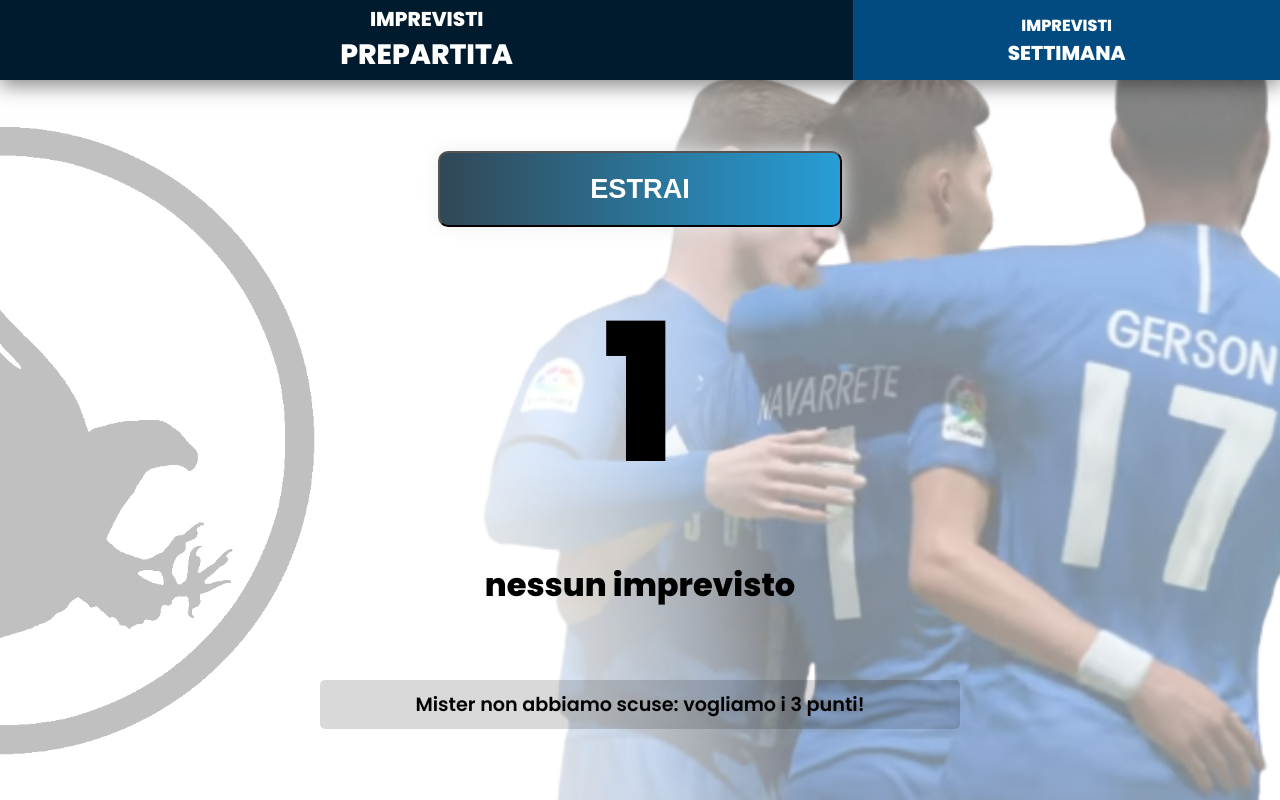
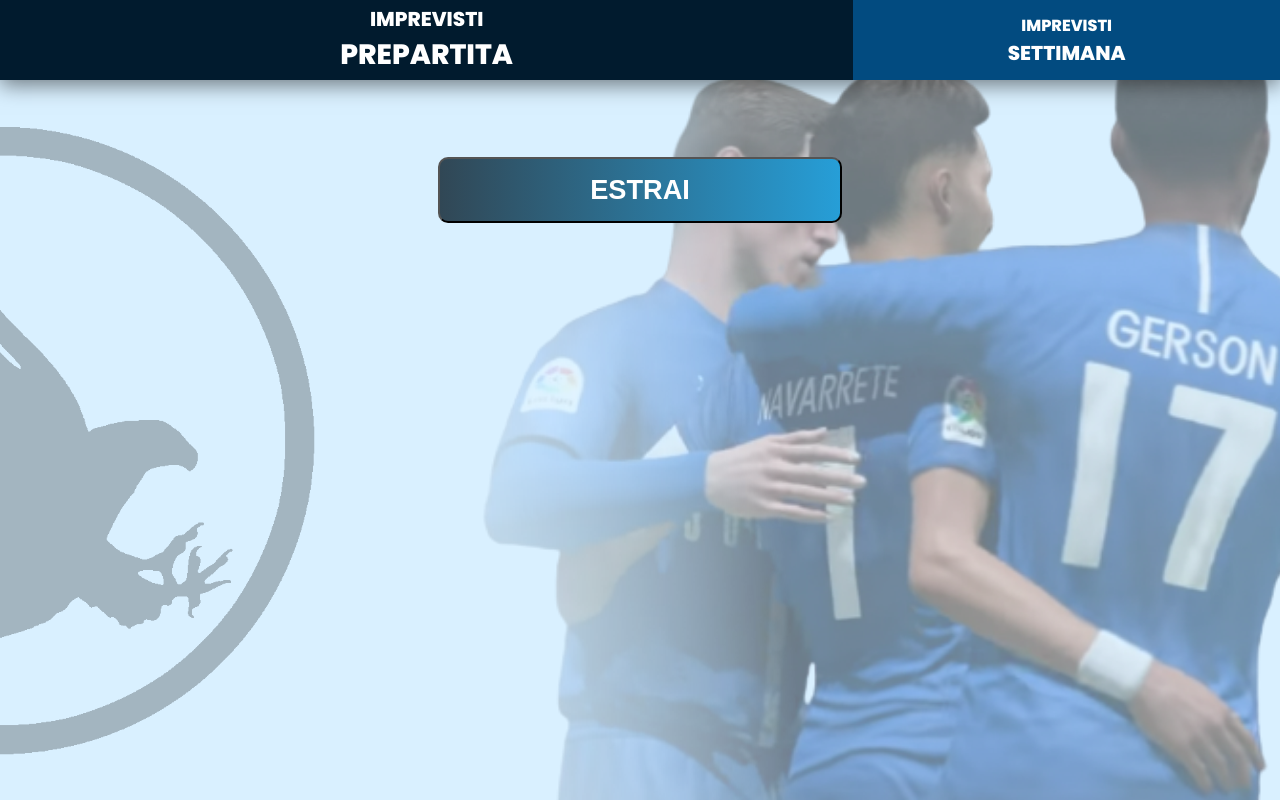
Before and after one commit to tgalex75/ImprevistiFalco, a React (Create React App) app: page / in a window 1280 px wide. Both pictures are taken after a click on the element "IMPREVISTI PREPARTITA". Built offline with nearby package versions, Linux system fonts and the light colour scheme.

Commit message:
v 1.2
Added Main visibility before extraction

```diff
--- a/src/App.js
+++ b/src/App.js
@@ -22,7 +22,7 @@ export default function App() {
         return Math.floor(Math.random() * imprev.length) + 1;
     }
 
-    const [randomNumber, setRandomNumber] = React.useState(1)
+    const [randomNumber, setRandomNumber] = React.useState(0)
 
     function randNumBox() {
         setRandomNumber(getRandomNumber)
--- a/src/Main.js
+++ b/src/Main.js
@@ -1,70 +1,124 @@
 import React from "react";
-import Tooltip from '@mui/material/Tooltip';
+import Tooltip from "@mui/material/Tooltip";
 
 export default function Main(props) {
-
-    const [inputField, setInputField] = React.useState({randomPlayerNumber: ""})
+    const [inputField, setInputField] = React.useState({
+        randomPlayerNumber: "",
+    });
 
     function handleChange(event) {
-        setInputField(prevInputField => {
+        setInputField((prevInputField) => {
             return {
                 ...prevInputField,
-                [event.target.name]: event.target.value
-            }
-        })
+                [event.target.name]: event.target.value,
+            };
+        });
     }
 
-    const [extractedNumber, setExtractedNumber] = React.useState(null)
+    const [extractedNumber, setExtractedNumber] = React.useState(null);
 
-    function chooseRandomPlayer () {
-        setExtractedNumber(Math.floor(Math.random() * inputField.randomPlayerNumber) + 1)
+    function chooseRandomPlayer() {
+        setExtractedNumber(
+            Math.floor(Math.random() * inputField.randomPlayerNumber) + 1
+        );
     }
-    const randNumFixedIndex = props.randomNumber - 1
-    const title = props.imprev[randNumFixedIndex].title
-    const description = props.imprev[randNumFixedIndex].description
-    const isImprev = props.imprev[randNumFixedIndex].isImprev
-    const ultEstrazione = props.imprev[randNumFixedIndex].ultEstrazione
+    const randNumFixedIndex = props.randomNumber && props.randomNumber - 1;
+    const title = props.imprev[randNumFixedIndex].title;
+    const description = props.imprev[randNumFixedIndex].description;
+    const isImprev = props.imprev[randNumFixedIndex].isImprev;
+    const ultEstrazione = props.imprev[randNumFixedIndex].ultEstrazione;
     return (
-        <main className={props.mainState === "welcome" ? "main welcome" : "main"}>
-
+        <main
+            className={props.mainState === "welcome" ? "main welcome" : "main"}
+        >
             {/* WELCOME SCREEN */}
-            {props.mainState === "welcome" &&
+            {props.mainState === "welcome" && (
                 <div className="overlay">
-            <h1 className="welcome-title">Benvenuto!<br/>Scegli il tipo di imprevisto dal menu in alto</h1>
-            </div>}
+                    <h1 className="welcome-title">
+                        Benvenuto!
+                        <br />
+                        Scegli il tipo di imprevisto dal menu in alto
+                    </h1>
+                </div>
+            )}
             {/* IMPREVISTI PREPARTITA */}
             {props.mainState === "prepartita" && (
                 <div className="displayPrepartita">
-                    <button type="button" className="btn-randNum" onClick={props.randNumBox}>ESTRAI</button>
-                    <h2 className={isImprev ? "red-alert" : ""} id="randomNumber">{props.randomNumber}</h2>
+                    <button
+                        type="button"
+                        className="btn-randNum"
+                        onClick={props.randNumBox}
+                    >
+                        ESTRAI
+                    </button>
+                    <h2 style={props.randomNumber ? {visibility:"visible"} : {visibility:"hidden"}}
+                        className={isImprev ? "red-alert" : ""}
+                        id="randomNumber"
+                    >
+                        {props.randomNumber}
+                    </h2>
                     {ultEstrazione && <div className="img-impr"></div>}
-                    <h3 className={isImprev ? "red-alert" : ""}>{title}</h3>
-                    <p>{description}</p>
-                    {ultEstrazione && <div className="ultEstrazione">
+                    <h3 style={props.randomNumber ? {visibility:"visible"} : {visibility:"hidden"}} className={isImprev ? "red-alert" : ""}>{title}</h3>
+                    <p style={props.randomNumber ? {visibility:"visible"} : {visibility:"hidden"}}>{description}</p>
+                    {ultEstrazione && (
+                        <div className="ultEstrazione">
                             <div className="container">
-                        <Tooltip title="Inserisci un numero per estrarre il giocatore colpito dall'imprevisto" followCursor>
-                            <input type="number"
+                                <Tooltip
+                                    title="Inserisci un numero per estrarre il giocatore colpito dall'imprevisto"
+                                    followCursor
+                                >
+                                    <input
+                                        type="number"
                                         name="randomPlayerNumber"
                                         value={inputField.randomPlayerNumber}
                                         onChange={handleChange}
-                            min="1" max="35"
+                                        min="1"
+                                        max="35"
                                     />
                                 </Tooltip>
-                            <button type="button" className="btn-player" onClick={chooseRandomPlayer}>ESTRAI</button>
+                                <button
+                                    type="button"
+                                    className="btn-player"
+                                    onClick={chooseRandomPlayer}
+                                >
+                                    ESTRAI
+                                </button>
                             </div>
-                        <div className="randomPlayer">{extractedNumber}</div>
-                    </div>}
+                            <div className="randomPlayer">
+                                {extractedNumber}
+                            </div>
+                        </div>
+                    )}
                 </div>
             )}
 
             {/* IMPREVISTI PEGGIORE DELLA SETTIMANA */}
 
-            {props.mainState === "settimana" &&(
+            {props.mainState === "settimana" && (
                 <div className="displayPrepartita">
-                    <div className="btn-randNum" onClick={props.randNumBox}>ESTRAI</div>
-                    <h2 className={props.imprevSettim[randNumFixedIndex].isImprev ? "red-alert" : ""} id="randomNumber">{props.randomNumber}</h2>
-                    <h3 className={props.imprevSettim[randNumFixedIndex].isImprev ? "red-alert" : ""}>{props.imprevSettim[randNumFixedIndex].title}</h3>
-                    <p>{props.imprevSettim[randNumFixedIndex].description}</p>
+                    <div className="btn-randNum" onClick={props.randNumBox}>
+                        ESTRAI
+                    </div>
+                    <h2 style={props.randomNumber ? {visibility:"visible"} : {visibility:"hidden"}}
+                        className={
+                            props.imprevSettim[randNumFixedIndex].isImprev
+                                ? "red-alert"
+                                : ""
+                        }
+                        id="randomNumber"
+                    >
+                        {props.randomNumber}
+                    </h2>
+                    <h3 style={props.randomNumber ? {visibility:"visible"} : {visibility:"hidden"}}
+                        className={
+                            props.imprevSettim[randNumFixedIndex].isImprev
+                                ? "red-alert"
+                                : ""
+                        }
+                    >
+                        {props.imprevSettim[randNumFixedIndex].title}
+                    </h3>
+                    <p style={props.randomNumber ? {visibility:"visible"} : {visibility:"hidden"}}>{props.imprevSettim[randNumFixedIndex].description}</p>
                 </div>
             )}
         </main>
--- a/src/index.css
+++ b/src/index.css
@@ -6,6 +6,7 @@
 
 body {
     font-family: "Poppins", sans-serif;
+    background-color: #d9f0ff;
 }
 
 /* Chrome, Safari, Edge, Opera */
@@ -87,14 +88,14 @@ input[type="number"] {
 }
 
 main.welcome {
-    background-image: url(../public/pitch_opt.jpg);
+    background-image: url(../public/pitch.jpg);
     background-size: cover;
     background-position: center center;
 }
 
 .overlay {
     background: rgb(0,0,0);
-    background: linear-gradient(180deg, rgba(0,0,0,0.85) 0%, rgba(70,70,70,0) 100%);
+    background: linear-gradient(180deg, rgba(0,0,0,0.85) 0%, rgba(70,70,70,0) 90%);
     width: 100%;
     height: 100%;
 
@@ -128,13 +129,14 @@ main.welcome {
     );
 }
 .btn-randNum {
-    padding: 20px 150px;
+    padding: 15px 150px;
+    margin-top: 5px;
     text-align: center;
     text-transform: uppercase;
     transition: 0.5s;
     background-size: 200% auto;
     color: white;
-    box-shadow: 0 0 20px #eee;
+    /* box-shadow: 0 0 20px #eee; */
     border-radius: 10px;
     display: block;
     font-weight: 600;
@@ -149,7 +151,7 @@ main.welcome {
 }
 
 #randomNumber {
-    font-size: 12rem;
+    font-size: 10rem;
     font-weight: 800;
     line-height: 1;
 }
@@ -174,6 +176,10 @@ main.welcome {
     background-color: rgba(5, 5, 5, 0.15);
     border-radius: 5px;
     width: 50%;
+    min-height: 80px;
+    display: flex;
+    align-items: center;
+    justify-content: center;
 }
 
 .ultEstrazione {
@@ -217,7 +223,7 @@ main.welcome {
     transition: 0.5s;
     background-size: 200% auto;
     color: white;
-    box-shadow: 0 0 20px #eee;
+    /* box-shadow: 0 0 20px #eee; */
     border-radius: 10px;
     display: block;
     font-weight: 600;
```
Also changed, not shown: public/pitch.jpg (added), public/pitch_opt.jpg (deleted). Lines whose indentation alone changed are shown as unchanged.
